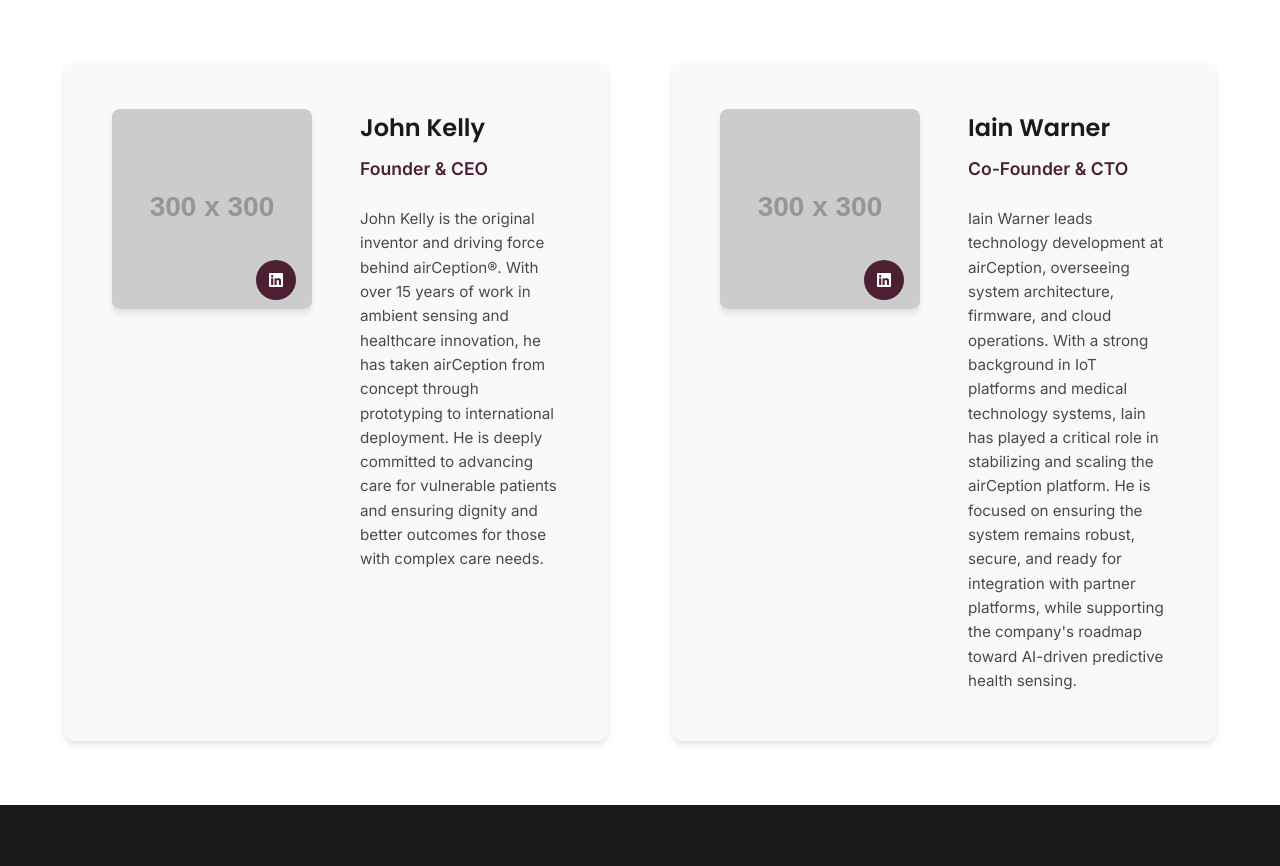
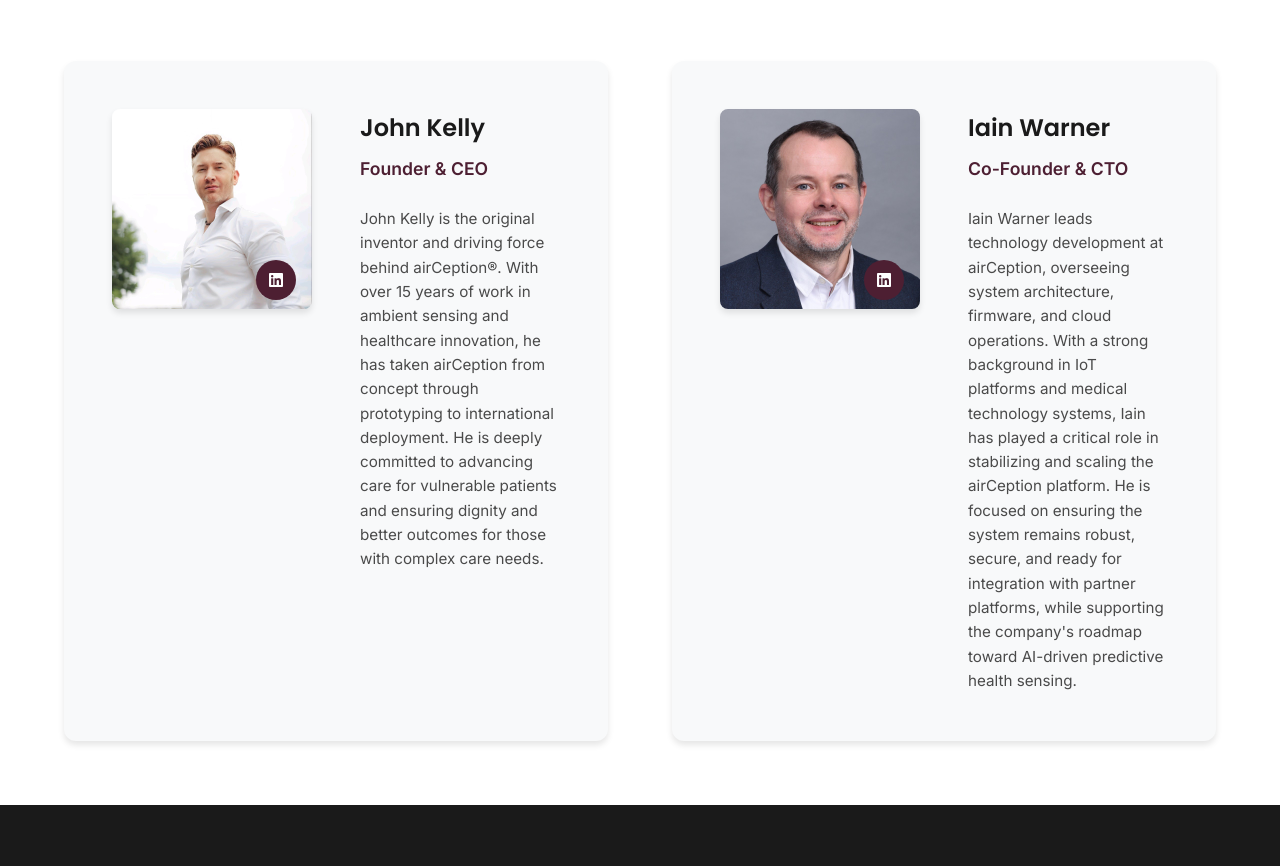
Before and after one commit to Coder69-ops/airception, a plain HTML site: page index.html in a window 1280 px wide. Shown: the part 7927-8793 px from the top of the page. Drawn offline with nearby package versions, Linux system fonts and the light colour scheme.

Commit message:
Update team member images to use local files

```diff
--- a/index.html
+++ b/index.html
@@ -351,7 +351,7 @@
             <div class="team-grid">
                 <div class="team-member" data-aos="fade-up" data-aos-delay="100">
                     <div class="member-photo">
-                        <img src="https://via.placeholder.com/300x300/4d1f32/ffffff?text=JK" alt="John Kelly" class="member-image">
+                        <img src="allimages/johnkelly.jpeg" alt="John Kelly" class="member-image">
                         <div class="member-social">
                             <a href="https://www.linkedin.com/in/johnkelly10/" target="_blank" class="social-link">
                                 <i class="fab fa-linkedin"></i>
@@ -369,7 +369,7 @@
 
                 <div class="team-member" data-aos="fade-up" data-aos-delay="200">
                     <div class="member-photo">
-                        <img src="https://via.placeholder.com/300x300/4d1f32/ffffff?text=IW" alt="Iain Warner" class="member-image">
+                        <img src="allimages/IainWarner.jpeg" alt="Iain Warner" class="member-image">
                         <div class="member-social">
                             <a href="https://www.linkedin.com/in/iain-warner-2205346/" target="_blank" class="social-link">
                                 <i class="fab fa-linkedin"></i>
```
